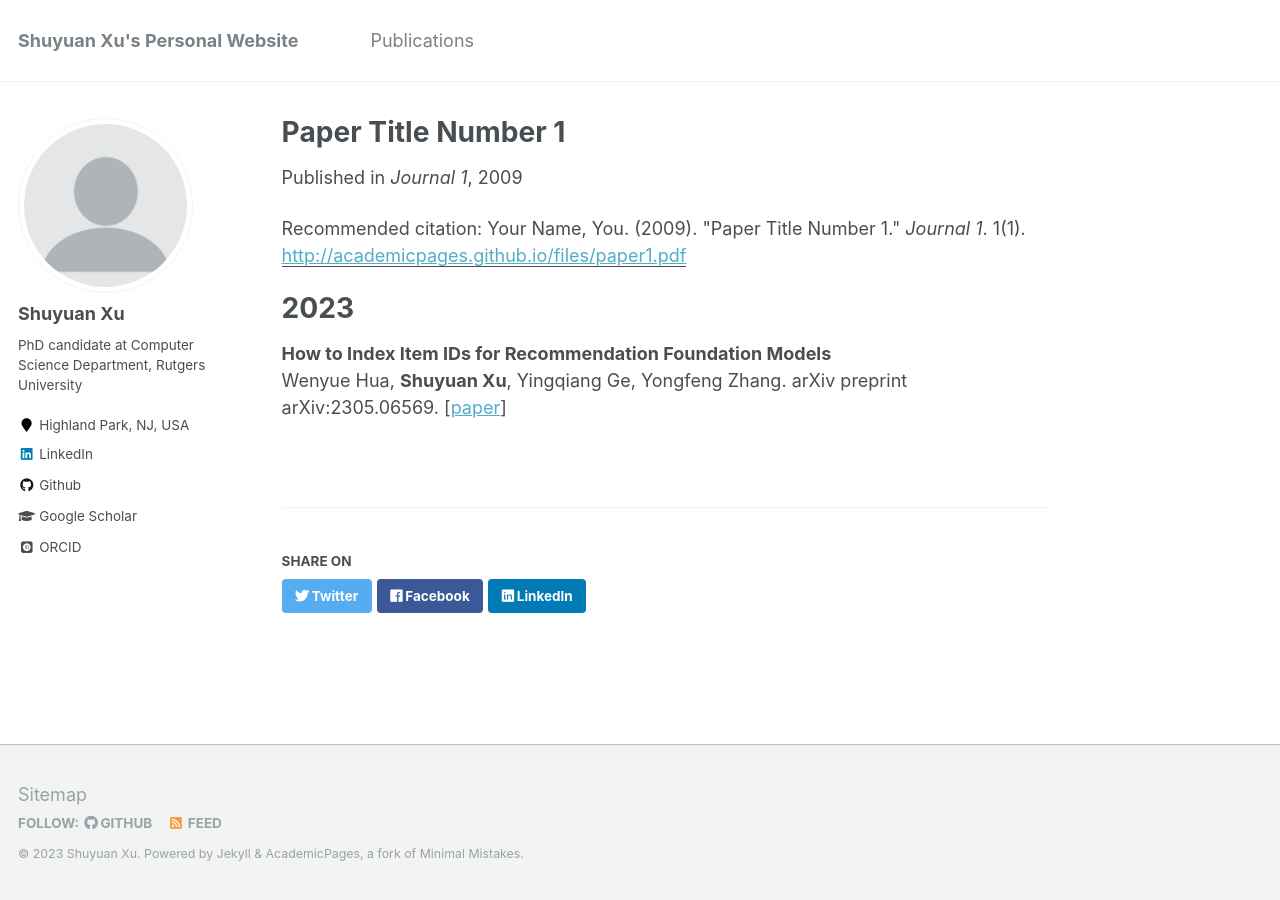
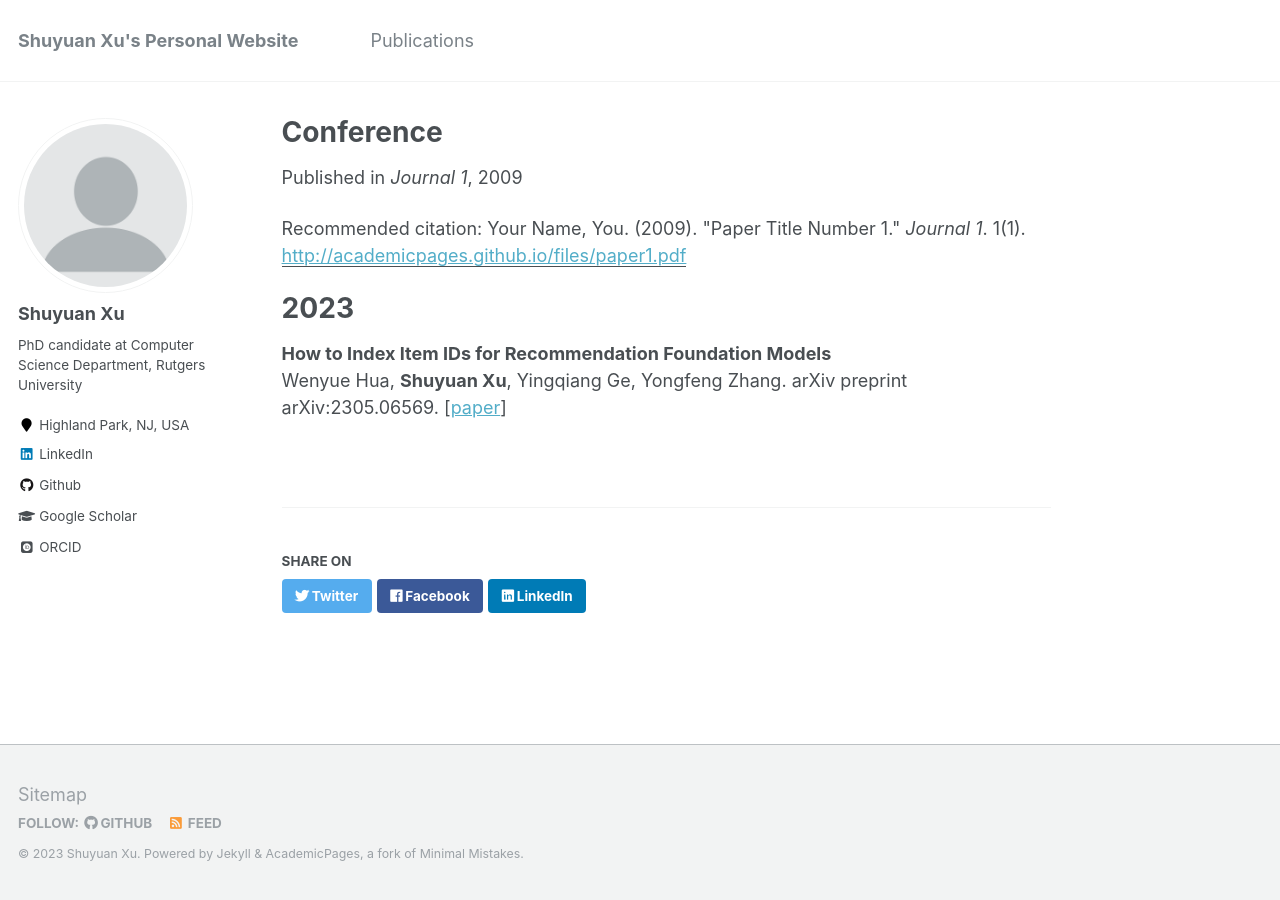
Before and after one commit to shuyuan-x/shuyuan-x.github.io, a Jekyll site: the page built from _publications/conference.md, in a window 1280 px wide. Built offline with Jekyll 4.4.1, drawn with Linux system fonts in a browser that asks for light colours; some web fonts are replaced.

Commit message:
Update conference.md

```diff
--- a/_publications/conference.md
+++ b/_publications/conference.md
@@ -1,15 +1,7 @@
 ---
-<!-- title: "Publications"
+title: "Conference"
 collection: publications
 permalink: /publication/conference
-excerpt: 'Conference Publications'
-date:
-venue:
-paperurl:
-citation:  -->
-title: "Paper Title Number 1"
-collection: publications
-permalink: /publication/2009-10-01-paper-title-number-1
 excerpt: 'This paper is about the number 1. The number 2 is left for future work.'
 date: 2009-10-01
 venue: 'Journal 1'
```
